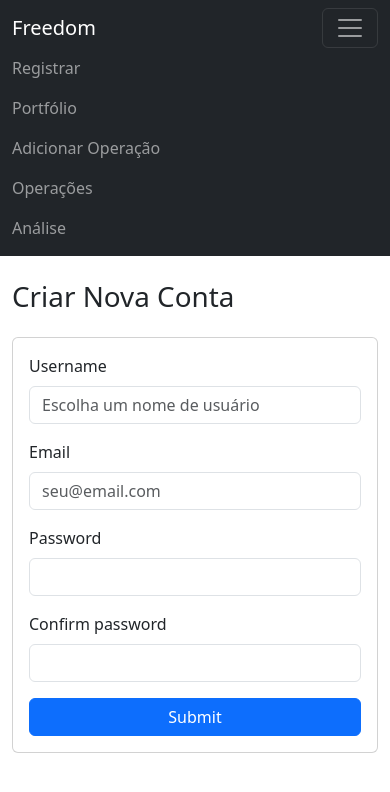
After one commit to phrochaf/Freedom_Project, a Flask app: template templates/register.html in a window 390 px wide, after a click that opens the changed part. The commit adds this page. Shown: the top 792 px of the page. Run offline with Flask 3, Linux system fonts and the light colour scheme; the template is opened without the code that fills it, so the values that code supplies are empty, except form fields; tables that the repository leaves empty hold one stand-in row (values such as "Sample post"); form fields are guessed from the names that the template uses; parts of the project's set-up code (start-up, migrations or seed data) failed here and were passed over.

Commit message:
Adiciona funcionalidade de registro de usuários em app.py, incluindo a criação de um novo formulário de registro e a lógica para persistir usuários no banco de dados. Atualiza os modelos de Asset, Operation e Earning para incluir relacionamentos com o modelo User. Também adiciona um link de registro no template base.html.

```diff
--- a/app.py
+++ b/app.py
@@ -13,6 +13,8 @@ from src.models.asset import Asset
 from src.models.operation import Operation
 from src.models.portfolio import Portfolio
 from src.models.earning import Earning
+from src.forms import RegistrationForm
+from src.models.user import User
 
 app = Flask(__name__)
 
@@ -287,9 +289,28 @@ def analysis():
                             plot_url=img_path_relative,
                             data_html=invested_by_asset.to_frame().to_html(classes='data_table', float_format='{:,.2f}'.format))
 
+@app.route('/register', methods=['GET', 'POST'])
+def register():
+    form = RegistrationForm()
+    if form.validate_on_submit():
+        user = User(username=form.username.data, email=form.email.data)
+        user.set_password(form.password.data)
+        db.session.add(user)
+        db.session.commit()
+
+        flash('Registration successful!', 'success')
+        return redirect(url_for('index'))
+    return render_template('register.html', title='Register', form=form)
 
 if __name__ == '__main__':
     with app.app_context():
+
+        from src.models.user import User
+        from src.models.asset import Asset
+        from src.models.operation import Operation
+        from src.models.earning import Earning
+
         db.create_all()
+        print("Database tables created successfully.")
 
     app.run(debug=True)
--- a/src/models/earning.py
+++ b/src/models/earning.py
@@ -1,6 +1,6 @@
 from datetime import date
 from decimal import Decimal
-from database import db
+from ..database import db
 from .asset import Asset
 
 class Earning(db.Model):
@@ -12,7 +12,8 @@ class Earning(db.Model):
     net_value_per_unit = db.Column(db.Numeric(18, 2), nullable=False)
     earning_type = db.Column(db.String(50), nullable=False)
 
-    asset = db.relationship('Asset', backref=db.backref('earnings', lazy=True))
+    asset = db.relationship('Asset', back_populates='earnings')
+    user = db.relationship('User', back_populates='earnings')
 
     def __str__(self):
         ticker = self.asset.ticker if self.asset else "N/A"
--- a/templates/base.html
+++ b/templates/base.html
@@ -17,6 +17,9 @@
             </button>
             <div class="collapse navbar-collapse" id="navbarNav">
                 <ul class="navbar-nav">
+                    <li class="nav-item">
+                        <a class="nav-link" href="{{ url_for('register') }}">Registrar</a>
+                    </li>
                     <li class="nav-item">
                         <a class="nav-link" href="{{ url_for('show_portfolio') }}">Portfólio</a>
                     </li>
--- /dev/null
+++ b/templates/register.html
@@ -0,0 +1,70 @@
+{% extends "base.html" %}
+
+{% block title %}Registrar Nova Conta{% endblock %}
+
+{% block content %}
+    <div class="row">
+        <div class="col-md-6 offset-md-3">
+            <h1 class="mb-4">Criar Nova Conta</h1>
+            <div class="card card-body">
+                <form method="POST" action="">
+                    {{ form.hidden_tag() }} <div class="mb-3">
+                        {{ form.username.label(class="form-label") }}
+                        {{ form.username(class="form-control", placeholder="Escolha um nome de usuário") }}
+
+                        {% if form.username.errors %}
+                            <div class="invalid-feedback d-block">
+                                {% for error in form.username.errors %}
+                                    <span>{{ error }}</span>
+                                {% endfor %}
+                            </div>
+                        {% endif %}
+                    </div>
+
+                    <div class="mb-3">
+                        {{ form.email.label(class="form-label") }}
+                        {{ form.email(class="form-control", placeholder="seu@email.com") }}
+
+                        {% if form.email.errors %}
+                            <div class="invalid-feedback d-block">
+                                {% for error in form.email.errors %}
+                                    <span>{{ error }}</span>
+                                {% endfor %}
+                            </div>
+                        {% endif %}
+                    </div>
+
+                    <div class="mb-3">
+                        {{ form.password.label(class="form-label") }}
+                        {{ form.password(class="form-control") }}
+
+                        {% if form.password.errors %}
+                            <div class="invalid-feedback d-block">
+                                {% for error in form.password.errors %}
+                                    <span>{{ error }}</span>
+                                {% endfor %}
+                            </div>
+                        {% endif %}
+                    </div>
+
+                    <div class="mb-3">
+                        {{ form.confirm_password.label(class="form-label") }}
+                        {{ form.confirm_password(class="form-control") }}
+
+                        {% if form.confirm_password.errors %}
+                            <div class="invalid-feedback d-block">
+                                {% for error in form.confirm_password.errors %}
+                                    <span>{{ error }}</span>
+                                {% endfor %}
+                            </div>
+                        {% endif %}
+                    </div>
+
+                    <div class="d-grid">
+                        {{ form.submit(class="btn btn-primary") }}
+                    </div>
+                </form>
+            </div>
+        </div>
+    </div>
+{% endblock %}
```
Also changed, not shown: src/forms.py (added, +22 -0 lines), src/models/asset.py (+7 -1 lines), src/models/operation.py (+5 -2 lines), src/models/user.py (added, +25 -0 lines), 1 other file.
